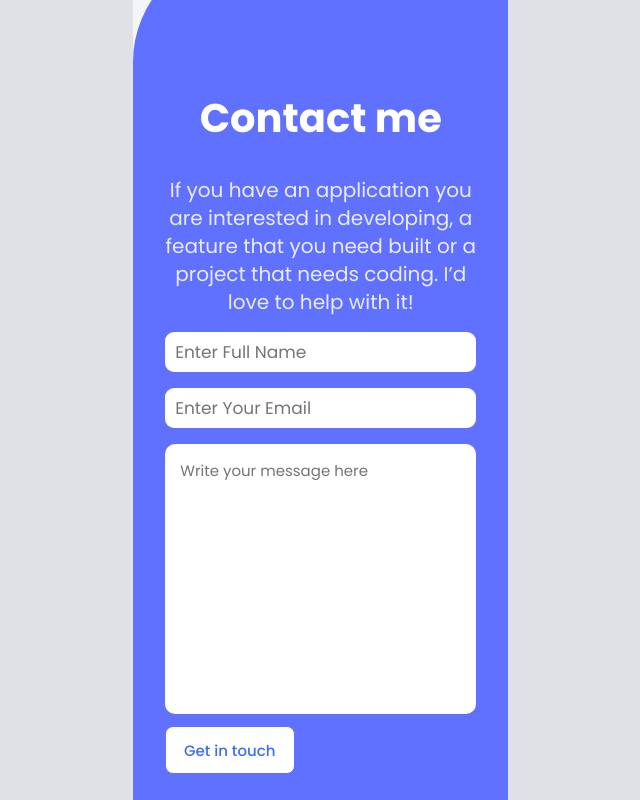
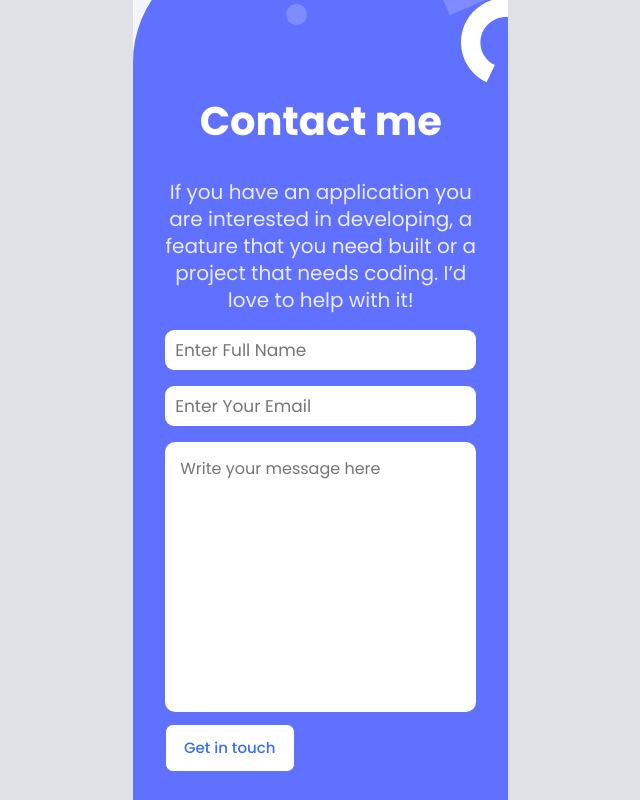
Before and after one commit to sadat-Ramin/My_first_portfolio, a website: page index.html in a window 1280 px wide. Shown: the part 4603-5403 px from the top of the page, without its empty margins (317-957 px from the left). Drawn offline with Linux system fonts and the light colour scheme.

Commit message:
changing font size in contact me and iadding background

```diff
--- a/styles.css
+++ b/styles.css
@@ -674,7 +674,7 @@ input {
   font-family: 'Poppins', sans-serif;
   font-size: 20px;
   font-weight: 400;
-  line-height: 28px;
+  line-height: 27px;
   letter-spacing: 0;
   text-align: center;
   color: #ebebff;
@@ -683,7 +683,7 @@ input {
 
 textarea {
   font-family: 'Poppins', sans-serif;
-  font-size: 15px;
+  font-size: 16px;
   font-weight: 400;
   line-height: 24px;
   letter-spacing: 0;
```
Also changed, not shown: image/background/contact form shapes-mobile.svg (added).
